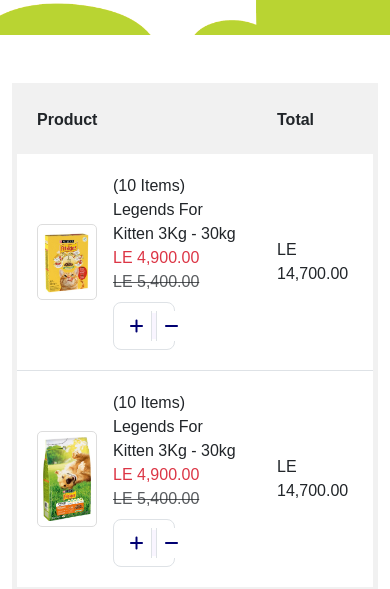
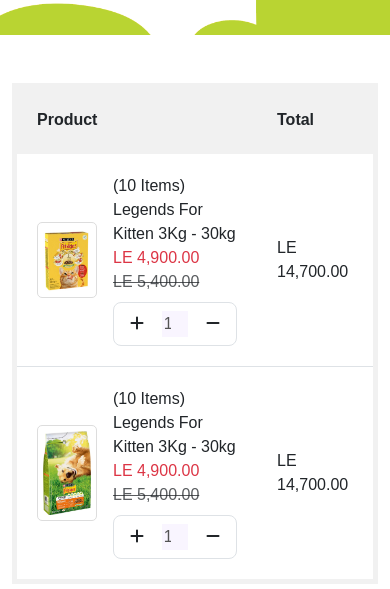
Before and after one commit to fathyalbakatoshy/SuperPets, a plain HTML site: page cart.html in a window 390 px wide. Shown: the part 287-876 px from the top of the page. Drawn offline with nearby package versions, Linux system fonts and the light colour scheme; a web font is replaced by a local one.

Commit message:
Update cart.html

```diff
--- a/cart.html
+++ b/cart.html
@@ -441,11 +441,11 @@
                         <span class="text-danger">LE 4,900.00</span>
                         <br>
                         <span class="text-decoration-line-through text-muted">LE 5,400.00</span>
-                        <div class="d-block d-md-none mt-2" style="width: 50%;">
+                        <div class="d-block d-md-none mt-2" >
                           <div class="custem-input border p-2 bg-white rounded-3 d-flex justify-content-between align-items-center">
-                            <span id="increment" class="px-2 cursor-pointer" onclick="incrementValue()"><i class="fa fa-plus"></i></span>
-                            <input type="number" disabled id="quantity" class="w-25 text-center border-0 bg-light" step="1" min="1" value="1">
-                            <span id="decrement" class="px-2 cursor-pointer" onclick="decrementValue()"><i class="fa fa-minus"></i></span>
+                            <span class="px-2 cursor-pointer" onclick="incrementValue('quantity1')"><i class="fa fa-plus"></i></span>
+                            <input type="number" disabled id="quantity1" class="w-25 text-center border-0 bg-light" step="1" min="1" value="1">
+                            <span class="px-2 cursor-pointer" onclick="decrementValue('quantity1')"><i class="fa fa-minus"></i></span>
                           </div>
                         </div>
                       </div>
@@ -453,9 +453,9 @@
                   </td>
                   <td class="tr-none">
                     <div class="custem-input border p-2 bg-white rounded-3 d-flex justify-content-between align-items-center" style="width: 50%;">
-                      <span id="increment" class="px-2 cursor-pointer" onclick="incrementValue()"><i class="fa fa-plus"></i></span>
+                      <span class="px-2 cursor-pointer" onclick="incrementValue('quantity2')"><i class="fa fa-plus"></i></span>
                       <input type="number" disabled id="quantity2" class="w-25 text-center border-0 bg-light" step="1" min="1" value="1">
-                      <span id="decrement" class="px-2 cursor-pointer" onclick="decrementValue()"><i class="fa fa-minus"></i></span>
+                      <span class="px-2 cursor-pointer" onclick="decrementValue('quantity2')"><i class="fa fa-minus"></i></span>
                     </div>
                   </td>
                   <td>LE 14,700.00</td>
@@ -470,11 +470,11 @@
                         <span class="text-danger">LE 4,900.00</span>
                         <br>
                         <span class="text-decoration-line-through text-muted">LE 5,400.00</span>
-                        <div class="d-block d-md-none mt-2" style="width: 50%;">
+                        <div class="d-block d-md-none mt-2" >
                           <div class="custem-input border p-2 bg-white rounded-3 d-flex justify-content-between align-items-center">
-                            <span id="increment" class="px-2 cursor-pointer" onclick="incrementValue()"><i class="fa fa-plus"></i></span>
-                            <input type="number" disabled id="quantity" class="w-25 text-center border-0 bg-light" step="1" min="1" value="1">
-                            <span id="decrement" class="px-2 cursor-pointer" onclick="decrementValue()"><i class="fa fa-minus"></i></span>
+                            <span class="px-2 cursor-pointer" onclick="incrementValue('quantity3')"><i class="fa fa-plus"></i></span>
+                            <input type="number" disabled id="quantity3" class="w-25 text-center border-0 bg-light" step="1" min="1" value="1">
+                            <span class="px-2 cursor-pointer" onclick="decrementValue('quantity3')"><i class="fa fa-minus"></i></span>
                           </div>
                         </div>
                       </div>
@@ -482,15 +482,16 @@
                   </td>
                   <td class="tr-none">
                     <div class="custem-input border p-2 bg-white rounded-3 d-flex justify-content-between align-items-center" style="width: 50%;">
-                      <span id="increment" class="px-2 cursor-pointer" onclick="incrementValue()"><i class="fa fa-plus"></i></span>
-                      <input type="number" disabled id="quantity2" class="w-25 text-center border-0 bg-light" step="1" min="1" value="1">
-                      <span id="decrement" class="px-2 cursor-pointer" onclick="decrementValue()"><i class="fa fa-minus"></i></span>
+                      <span class="px-2 cursor-pointer" onclick="incrementValue('quantity4')"><i class="fa fa-plus"></i></span>
+                      <input type="number" disabled id="quantity4" class="w-25 text-center border-0 bg-light" step="1" min="1" value="1">
+                      <span class="px-2 cursor-pointer" onclick="decrementValue('quantity4')"><i class="fa fa-minus"></i></span>
                     </div>
                   </td>
                   <td>LE 14,700.00</td>
                 </tr>
               </tbody>
             </table>
+
           </div>
           <div class="col-12 col-md-4 mt-4 mt-md-0">
               <div class="bg-light p-4 rounded-3 shadow-sm">
```
